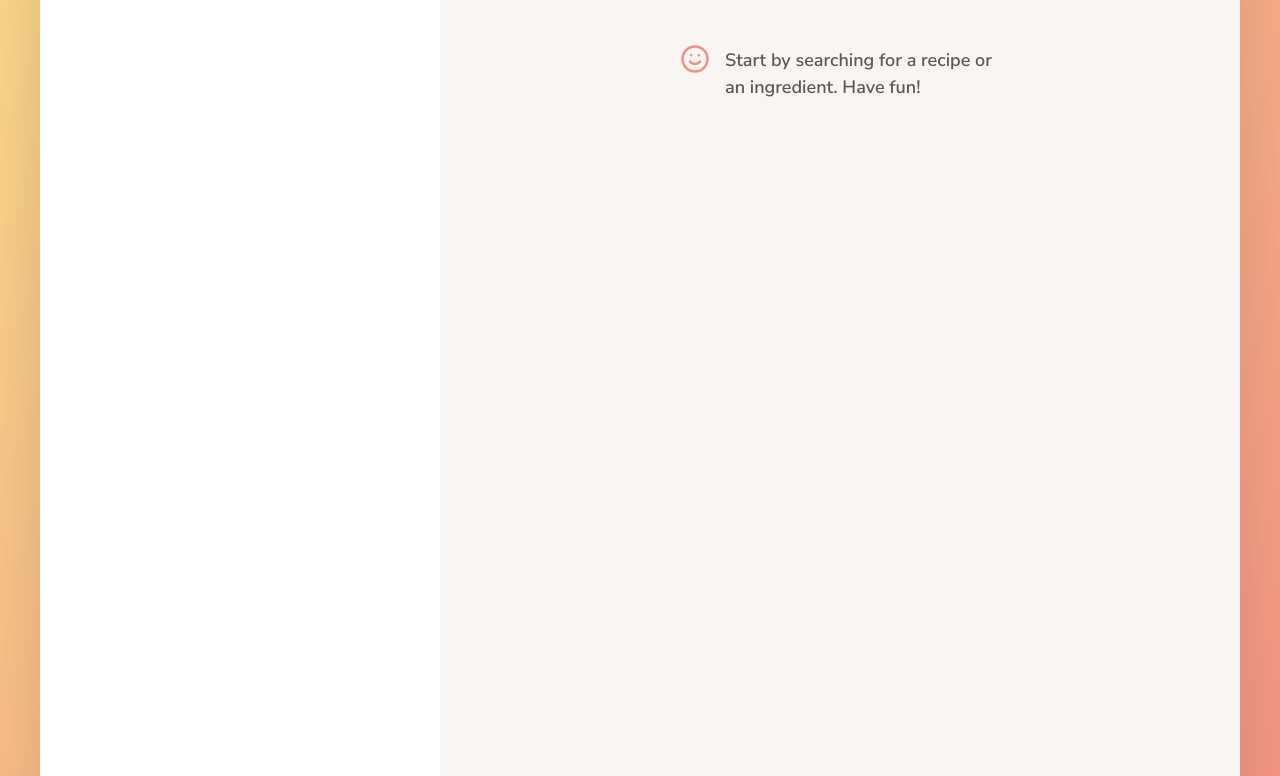
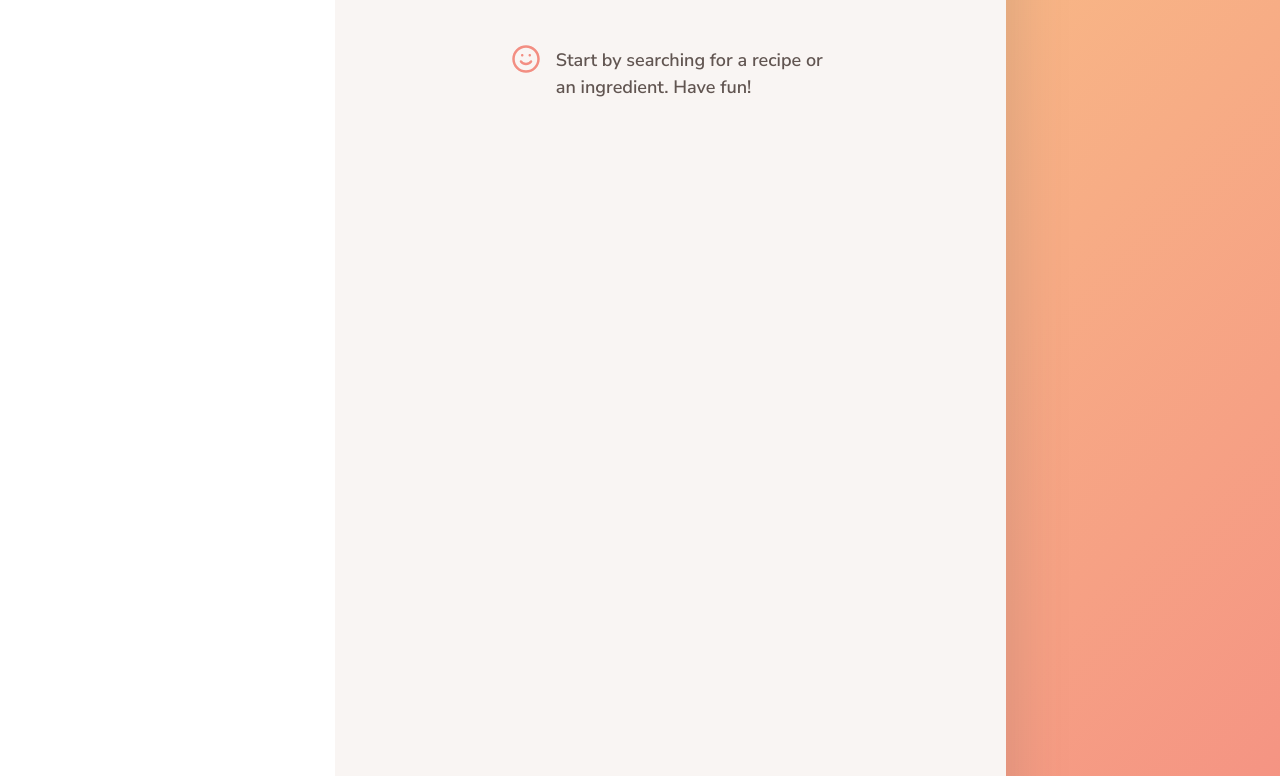
Before and after one commit to ThriledLokki983/RecipeApp, a website built with Parcel: page index.html in a window 1280 px wide. Shown: the part 154-930 px from the top of the page. Built offline with nearby package versions, Linux system fonts and the light colour scheme.

Commit message:
andded display and min-width to base.scss

```diff
--- a/index.html
+++ b/index.html
@@ -5,7 +5,7 @@
   <meta charset="UTF-8" />
   <meta name="viewport" content="width=device-width, initial-scale=1.0" />
   <meta http-equiv="X-UA-Compatible" content="ie=edge" />
-  <link href="https://fonts.googleapis.com/css?family=Nunito+Sans:400,600,700" rel="stylesheet" />
+  <link href="https://fonts.googleapis.com/css?family=Nunito+Sans:400,600,700" rel="stylesheet"/>
   <link rel="shortcut icon" href="src/img/favicon.png" type="image/x-icon" />
 
   <link rel="stylesheet" href="src/sass/main.scss" />
@@ -15,7 +15,7 @@
 </head>
 
 <body>
-  <div class="container">
+  <div class="container container-flex">
     <header class="header">
       <img src="src/img/logo.png" alt="Logo" class="header__logo" />
       <!-- <img src="" alt="Debbie's Recipe Hub" class="header__logo" /> -->
--- a/src/sass/_base.scss
+++ b/src/sass/_base.scss
@@ -28,11 +28,13 @@ $bp-smallest: 31.25em; // 500px
 }
 
 html {
+  display: flex;
   box-sizing: border-box;
   font-size: 62.5%;
 
-  @media only screen and (max-width: $bp-medium) {
+  @media only screen and (max-width: $bp-large) and (min-width: $bp-smallest) {
     font-size: 50%;
+    margin: auto;
   }
 }
 
@@ -63,9 +65,9 @@ body {
     'head head'
     'list recipe';
 
-  @media only screen and (max-width: $bp-large) {
+  @media only screen and (max-width: $bp-large) and (min-width: $bp-smallest) {
     max-width: 100%;
-    margin: 0;
+    margin: auto;
     border-radius: 0;
   }
 }
```
